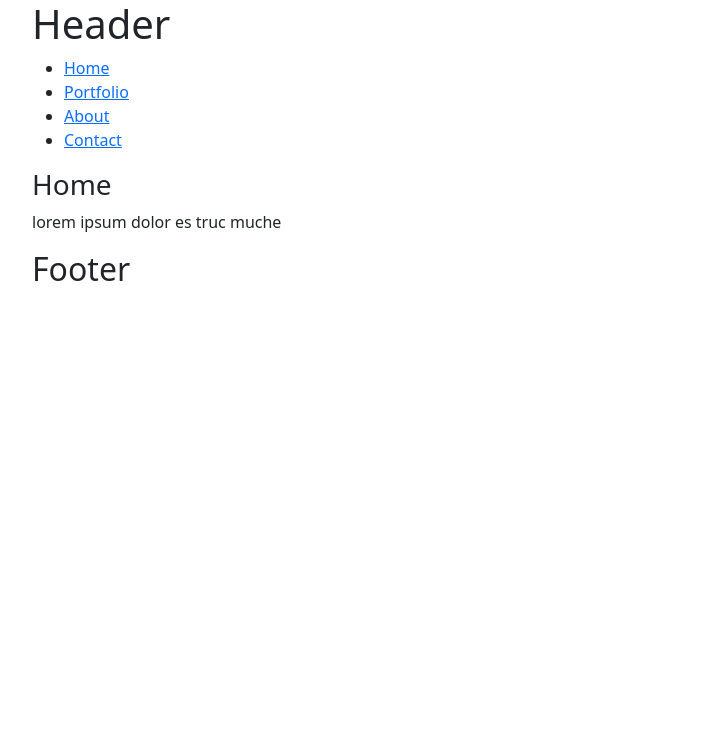
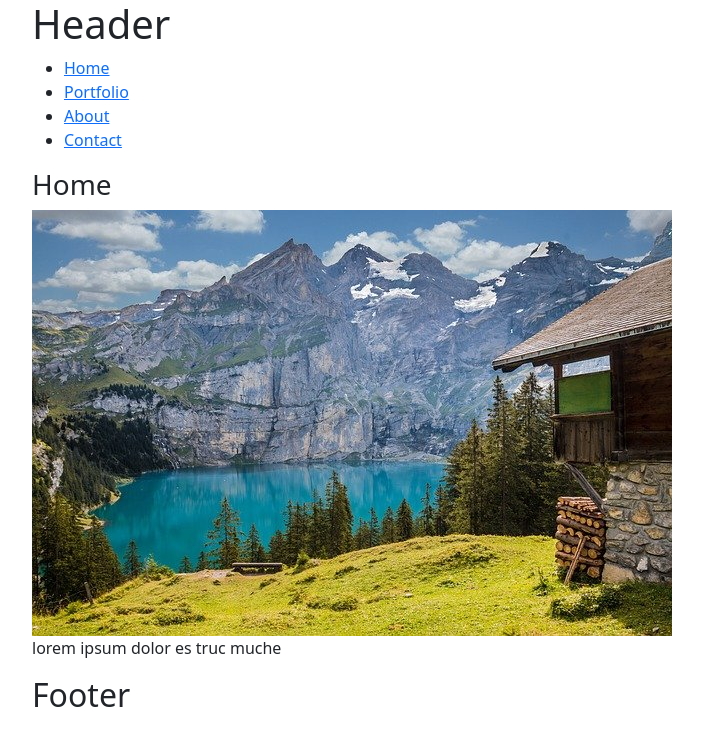
Before and after one commit to dekpo/ReactRealSimpleWebsite, a React (Create React App) app: page / in a window 1280 px wide. Shown: the top 746 px of the page, without its empty margins (50-753 px from the left). Built offline with nearby package versions, Linux system fonts and the light colour scheme.

Commit message:
Added an image file to HomePage

```diff
--- a/src/pages/PageHome.js
+++ b/src/pages/PageHome.js
@@ -1,6 +1,7 @@
 const PageHome = () => (
     <section>
         <h3>Home</h3>
+        <img src={require("../assets/images/lake-1681485_640.jpeg").default} alt="Montagne Lac Chalet" className="img-fluid" />
         <p>lorem ipsum dolor es truc muche</p>
     </section>
 )
```
Also changed, not shown: src/assets/images/lake-1681485_640.jpeg (added).
